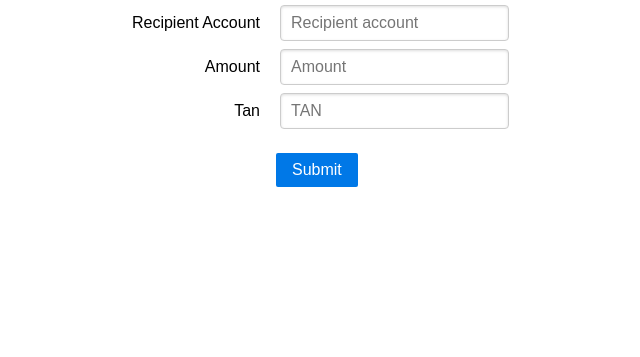
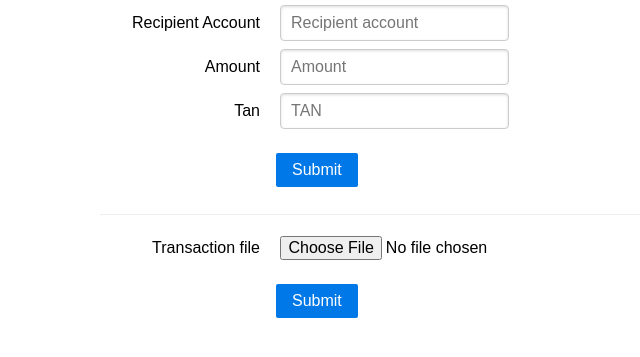
Before and after one commit to efdalustaoglu/secure-coding, a PHP site: page /create_transaction.php in a window 1280 px wide. Shown: the part 125-482 px from the top of the page, without its empty margins (40-680 px from the left). Run offline with PHP 8.4, Linux system fonts and the light colour scheme.

Commit message:
some changes

```diff
--- a/app/db.php
+++ b/app/db.php
@@ -49,7 +49,6 @@ function closeDb(&$connection) {
 
 // execute query that returns a recordset
 function executeQuery($sql, &$connection, $findFirst = false) {
-  $connection = $connection ? $connection : openDb();
   $result = mysqli_query($connection, $sql) or die(mysqli_error($connection));
 
   $resultSet = [];
@@ -69,7 +68,6 @@ function executeQuery($sql, &$connection, $findFirst = false) {
 
 // execute query that does not return a recordset
 function executeNonQuery($sql, &$connection) {
-  $connection = $connection ? $connection : openDb();
   $result = mysqli_query($connection, $sql) or die(mysqli_error($connection));
   closeDb($connection);
 
@@ -85,7 +83,7 @@ function escape($value, &$connection) {
 // select all users
 function selectUsers() {
   $connection = openDb();
-  $sql = "SELECT * FROM users";
+  $sql = "SELECT * FROM users_view";
   return executeQuery($sql, $connection);
 }
 
@@ -103,7 +101,7 @@ function selectByEmailAndPassword($email, $password) {
   $email = escape($email, $connection);
   $password = escape($password, $connection);
 
-  $sql = "SELECT * FROM users_view WHERE EMAIL = '$email' AND PASSWORD = '$password' AND DATE_APPROVED IS NOT NULL";
+  $sql = "SELECT * FROM users WHERE EMAIL = '$email' AND PASSWORD = '$password' AND DATE_APPROVED IS NOT NULL";
   return executeQuery($sql, $connection, true);
 }
 
--- a/public/create_transaction.php
+++ b/public/create_transaction.php
@@ -22,6 +22,11 @@ if (isset($_POST['submit'])) {
   if (!empty($transaction->msg)) {
     $showMsg = $transaction->msg;
   }
+}
+
+// process file
+if (isset($_POST['file'])) {
+
 }
 
 // include header
@@ -53,6 +58,19 @@ include("header.php");
     </div>
   </fieldset>
 </form>
+<div class="divider"></div>
+<form class="pure-form pure-form-aligned" method="post" action="<?php $_SERVER['PHP_SELF']; ?>" enctype="multipart/form-data">
+<fieldset>
+    <div class="pure-control-group">
+      <label>Transaction file</label>
+      <input name="file" type="file">
+    </div>
+
+    <div class="pure-controls">
+      <button type="submit" name="submit" class="pure-button pure-button-primary">Submit</button>
+    </div>
+  </fieldset>
+</form>
 
 <?php
 
--- a/public/view_transactions.php
+++ b/public/view_transactions.php
@@ -16,6 +16,9 @@ include("header.php");
 ?>
 
 <h3>View Transactions</h3>
+<p>
+  <a class="pure-button pure-button-primary" href="create_transaction.php">New Transaction</a>
+</p>
 <table class="pure-table">
   <thead>
     <tr>
--- a/public/view_users.php
+++ b/public/view_users.php
@@ -35,10 +35,10 @@ include("header.php");
       <td><?php echo $user->FIRST_NAME.' '.$user->LAST_NAME; ?></td>
       <td><?php echo $user->EMAIL; ?></td>
       <td><?php echo $user->USER_TYPE === "C" ? "Client" : "Employee"; ?></td>
-      <td><?php echo empty($user->ACCOUNT_NUMBER) ? '' : $user->ACCOUNT_NUMBER; ?></td>
+      <td><?php echo $user->ACCOUNT_NUMBER; ?></td>
       <td><?php echo $user->APPROVED_BY; ?></td>
       <td><?php echo $user->DATE_APPROVED; ?></td>
-      <td><a href="view_user.php?id=<?php echo $user->ID; ?>">Open</a></td>
+      <td><a href="view_user.php?id=<?php echo $user->ID;?>">Open</a></td>
     </tr>
   <?php endforeach; ?>
   </tbody>
```
